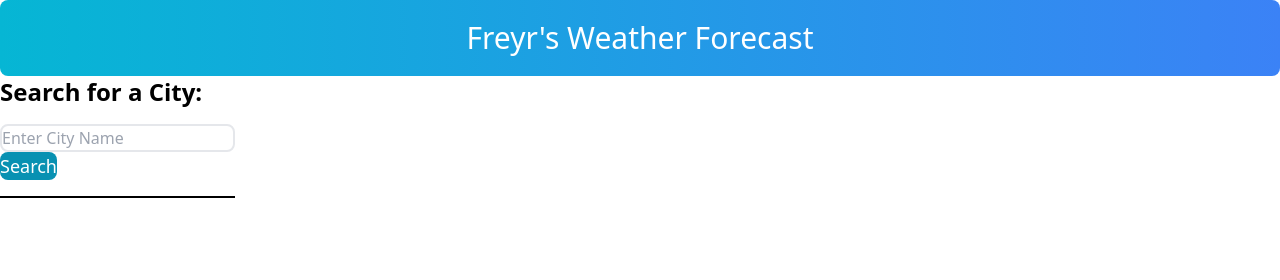
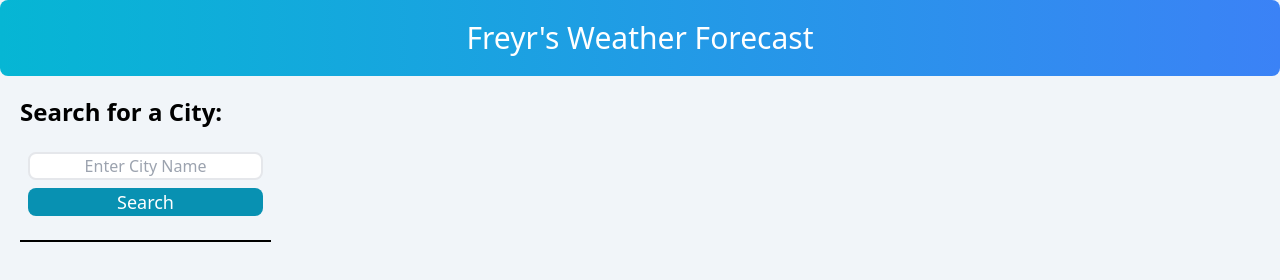
Before and after one commit to JesusV545/Freyrs-Weather-Forecast, a plain HTML site: page index.html in a window 1280 px wide. Drawn offline with nearby package versions, Linux system fonts and the light colour scheme.

Commit message:
updated README

```diff
--- a/index.html
+++ b/index.html
@@ -14,21 +14,21 @@
   <title>Freyr's Weather Forecast</title>
 </head>
 
-<body>
+<body class="bg-slate-100">
     <header class="flex justify-center bg-gradient-to-r from-cyan-500 to-blue-500 rounded-lg py-5 text-white text-3xl">
         Freyr's Weather Forecast
     </header>
 
-    <main class="flex flex-row space-x-4 space-y-4 h-full container">
+    <main class="flex flex-row space-x-4 space-y-4 h-full container m-5">
 
         <section class="flex flex-row space-x-4 h-full">
 
             <!--Search bar-->
-            <aside class="flex flex-col space-y-4 grid-rows-3 search-form basis-1/2">
+            <aside class=" flex-col space-y-4 grid-rows-3 search-form basis-1/2 justify-center">
                 <h1 class="text-2xl font-bold">Search for a City: </h1>
-                <div>
-                    <input class="border-2 rounded-lg" type="text" placeholder="Enter City Name" id="search-value">
-                    <button class="text-lg bg-cyan-600 rounded-lg text-white" id="start-btn">Search</button>
+                <div class="flex flex-col justify-center p-2 w-full">
+                    <input class="border-2 rounded-lg  text-center mb-2" type="text" placeholder="Enter City Name" id="search-value">
+                    <button class="text-lg bg-cyan-600 rounded-lg text-white  justify-center" id="start-btn">Search</button>
                 </div>
                 <!--List of searched cities-->
                 <ul class="border-black border-y list-none text-center" id="search-history"></ul>
```
Also changed, not shown: 1 other file.
